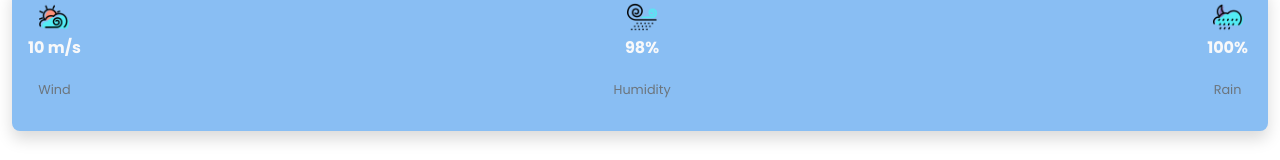
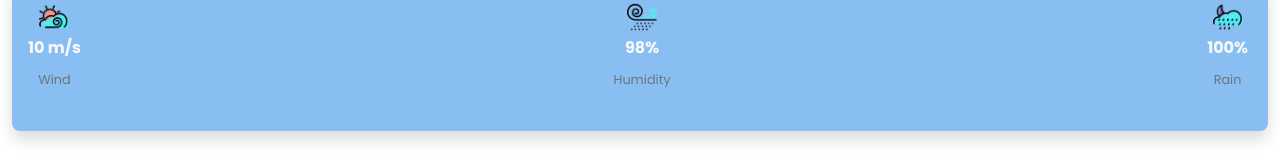
Before and after one commit to JoaoP74/react-weather, a React (Create React App) app: page /weather in a window 1280 px wide. Shown: the part 198-358 px from the top of the page. Built offline with nearby package versions, Linux system fonts and the light colour scheme; no server answers.

Commit message:
Modified the weather icons panel

```diff
--- a/src/inc/styles/style.css
+++ b/src/inc/styles/style.css
@@ -169,7 +169,12 @@ section.footer-nav > section{
 }
 
 /* weather panel icons and text */
-
+.weather-text{
+    display: flex;
+    align-items: center;
+    justify-content: center;
+    transform: translateY(-10px);
+}
 /* media queries */
 
 @media (min-width:667.98px){
```
